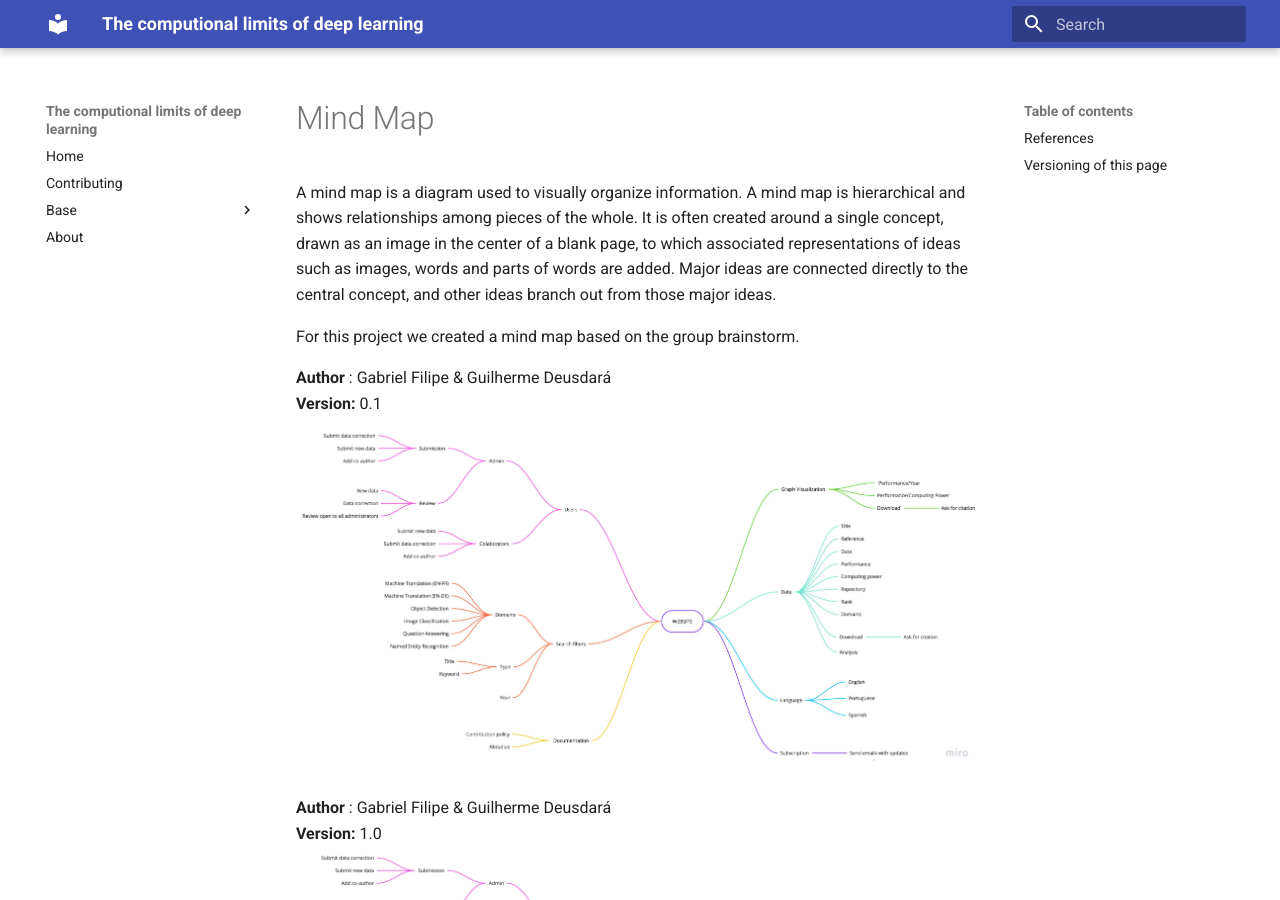
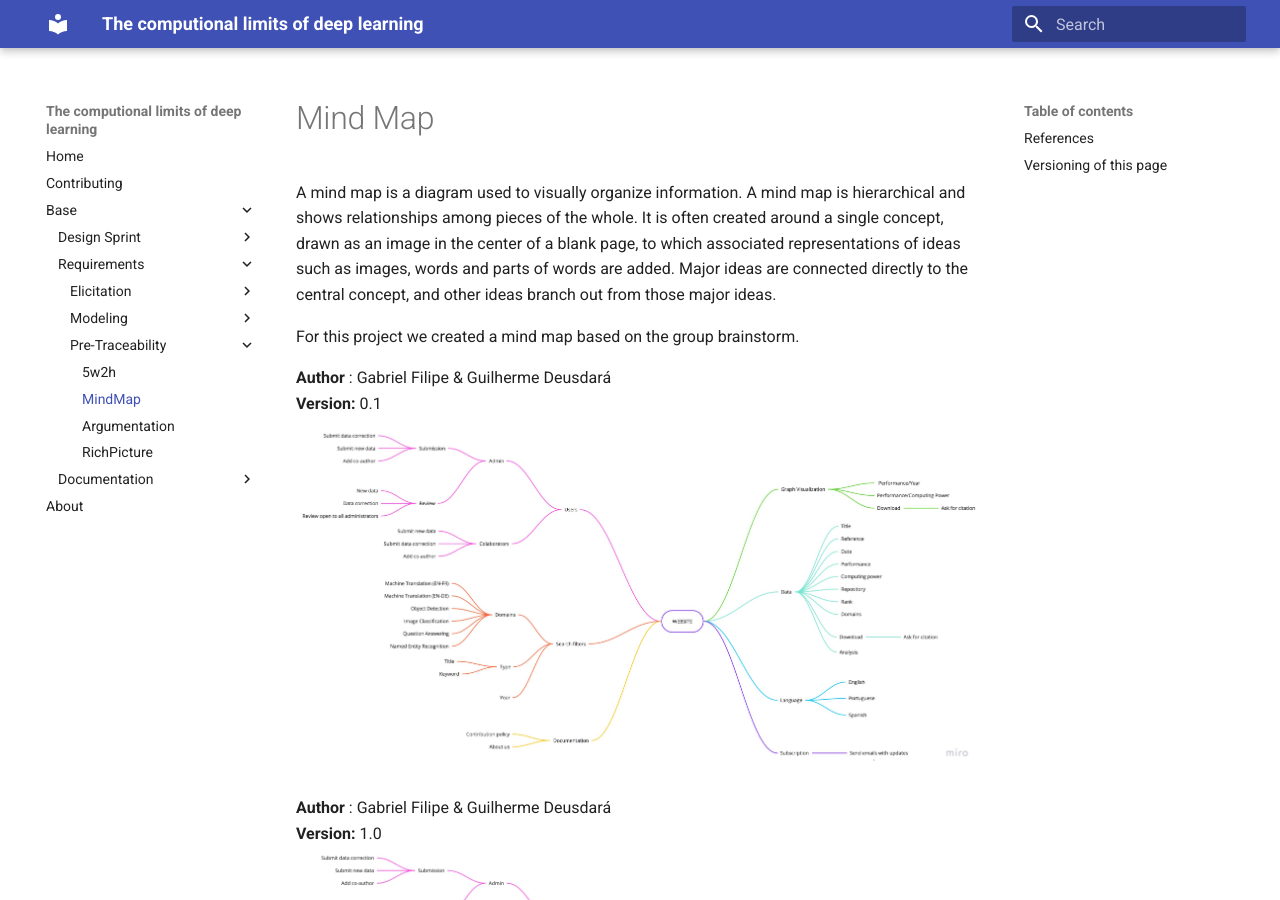
Before and after one commit to UnBArqDsw/2020.1_G2_ProjetoX, an MkDocs documentation site: the page built from documentation/docs/base/requirements/preTraceability/mind_map.md, in a window 1280 px wide and 900 px high. Built offline with MkDocs 1.6.1 and Material for MkDocs 9.7.7, drawn with Linux system fonts in a browser that asks for light colours.

Commit message:
adding route
Signed-off-by: Guilherme Deusdará <guibanci@gmail.com>

```diff
--- a/documentation/mkdocs.yml
+++ b/documentation/mkdocs.yml
@@ -16,9 +16,10 @@ nav:
                 - Glossary: base/requirements/modeling/glossary.md
                 - Lexicons: base/requirements/modeling/lexicons.md
             - Pre-Traceability:
-                - 5w2h.md: base/requirements/preTraceability/5w2h.md
-                - MindMap: base/requirements/elicitation/mind_map.md
-                - RichPicture.md: base/requirements/preTraceability/RichPicture.md
+                - 5w2h: base/requirements/preTraceability/5w2h.md
+                - MindMap: base/requirements/preTraceability/mind_map.md
+                - Argumentation: base/requirements/preTraceability/argumentation.md
+                - RichPicture: base/requirements/preTraceability/RichPicture.md
         - Documentation:
             - Risk Plan: base/documentation/riskPlan.md
             - Cost Estimation: base/documentation/costEstimates.md
```
